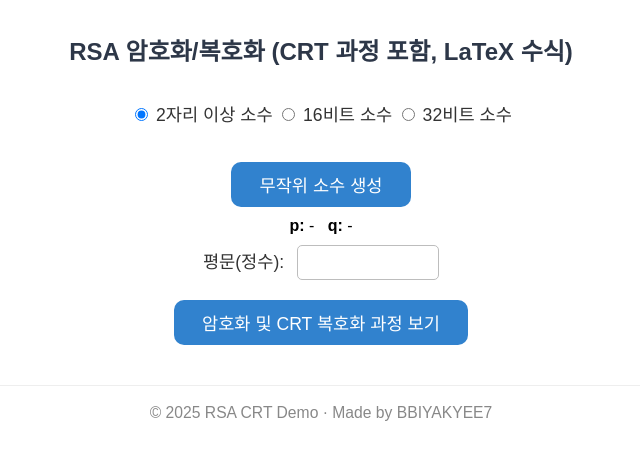
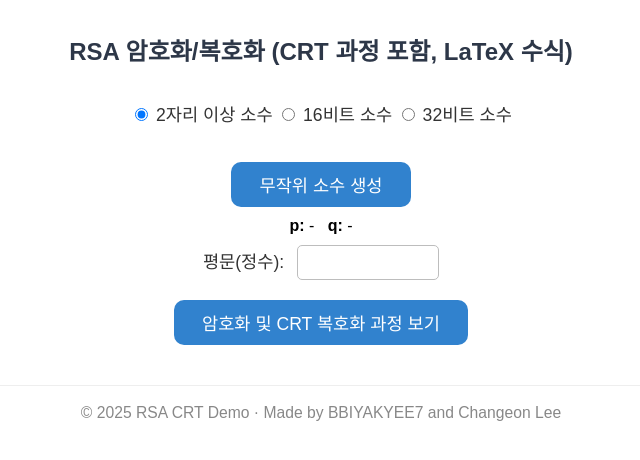
Before and after one commit to BBIYAKYEE7/RSA, a React (Create React App) app in the folder rsa-web/: page / in a window 1280 px wide. Shown: the top 460 px of the page, without its empty margins (319-959 px from the left). Built offline with nearby package versions, Linux system fonts and the light colour scheme; a web font is replaced by a local one.

Commit message:
Footer Update

```diff
--- a/rsa-web/src/App.js
+++ b/rsa-web/src/App.js
@@ -235,7 +235,7 @@ function App() {
         borderTop: "1px solid #eee",
         background: "transparent"
       }}>
-        © {new Date().getFullYear()} RSA CRT Demo · Made by BBIYAKYEE7
+        © {new Date().getFullYear()} RSA CRT Demo · Made by BBIYAKYEE7 and Changeon Lee
       </footer>
     </div>
   );
```
